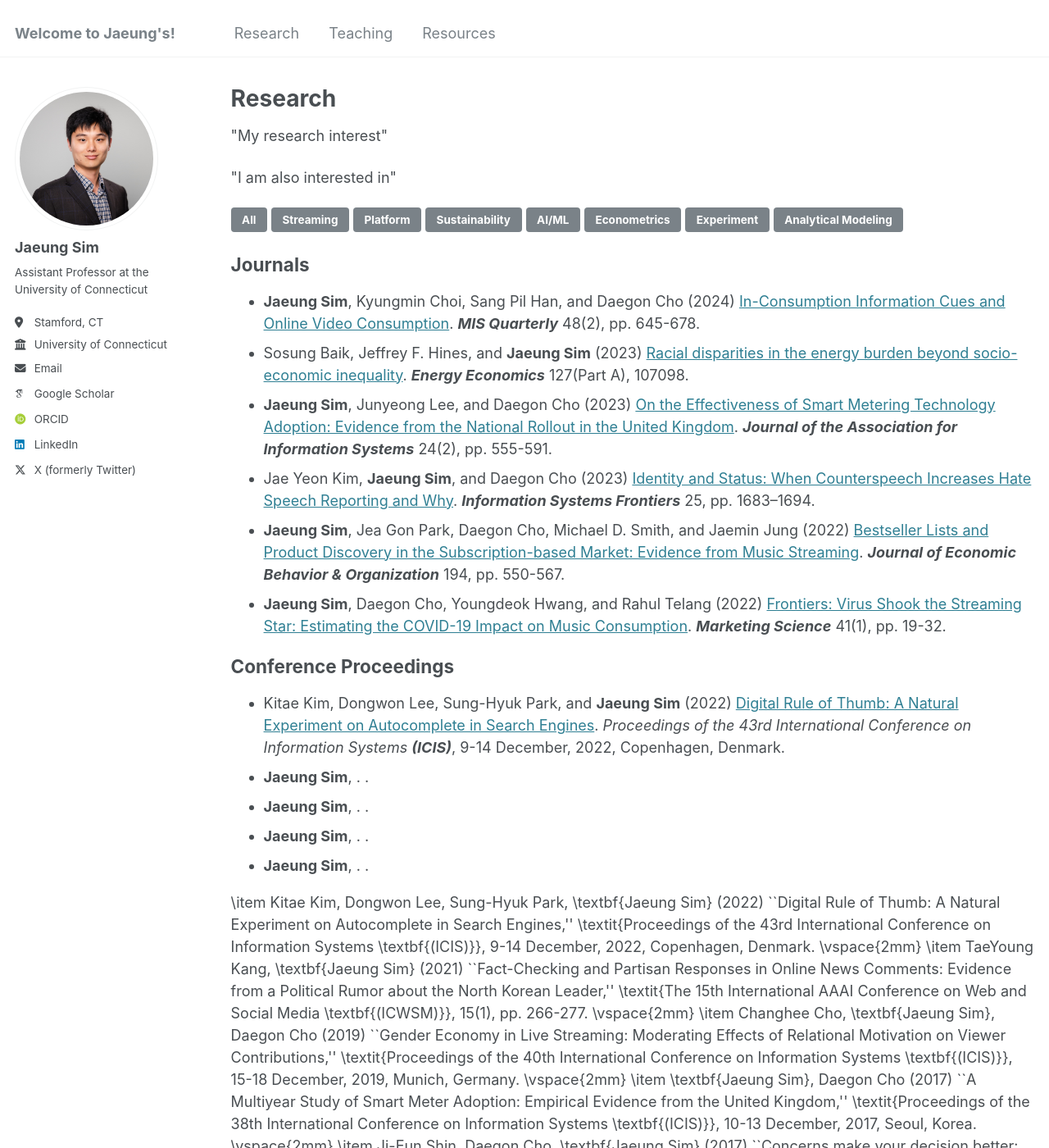
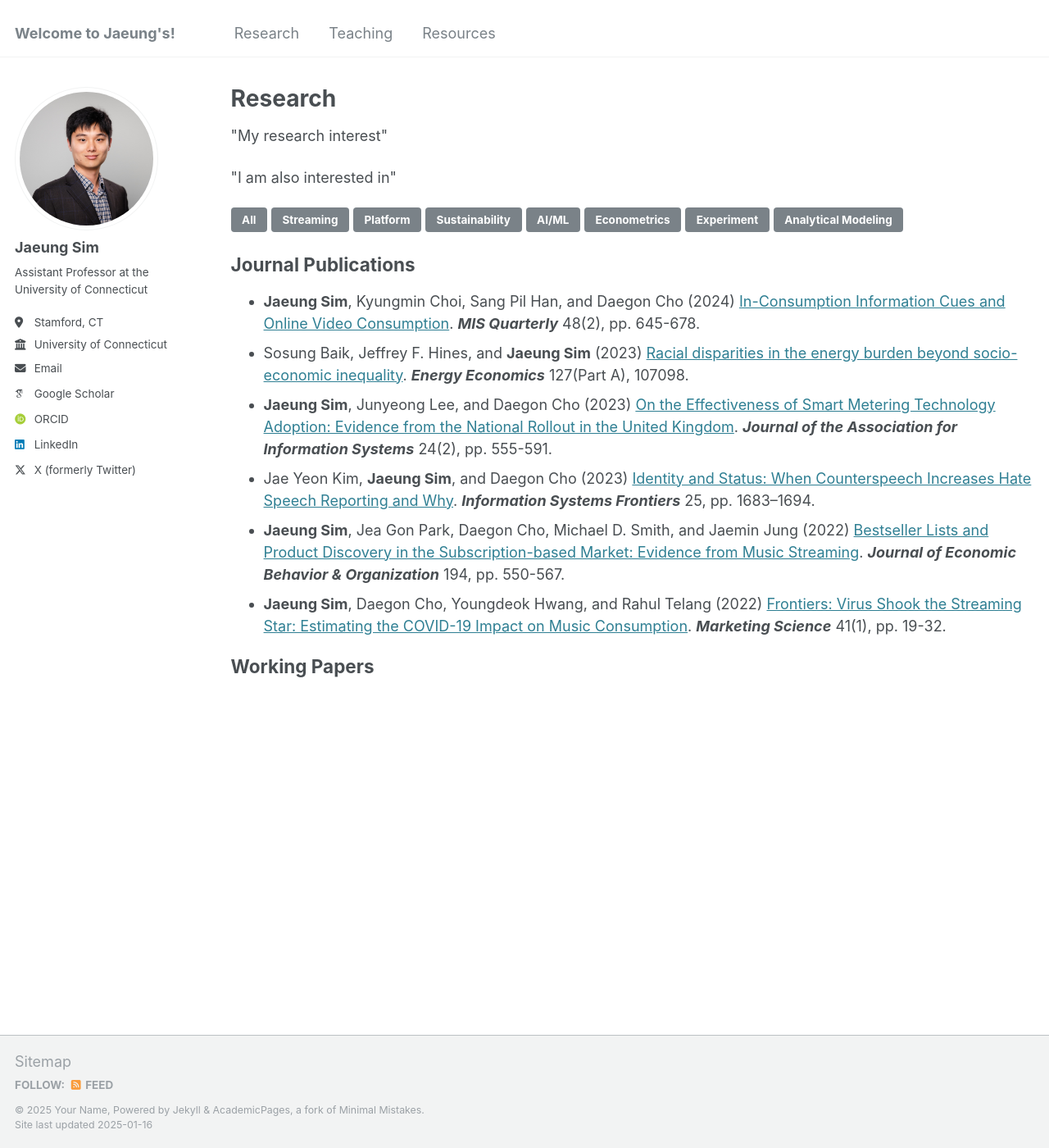
Before and after one commit to jaeungs/jaeungs.github.io, a Jekyll site: the page built from _pages/research.html, in a window 1280 px wide and 1400 px high. Shown: the whole window at 82% size. Built offline with Jekyll 4.4.1, drawn with Linux system fonts in a browser that asks for light colours; some web fonts are replaced; some of the changed text lies outside the part shown.

Commit message:
Update research.html

```diff
--- a/_pages/research.html
+++ b/_pages/research.html
@@ -20,7 +20,7 @@ author_profile: true
 </div>
 
 <div id="journal-publications">
-  <h2 style="margin:1em 0 0 0">Journals</h2>
+  <h2 style="margin:1em 0 0 0">Journal Publications</h2>
 </div>
 
 <ul>
@@ -68,68 +68,6 @@ author_profile: true
   </div>
 </ul>
 
-<div id="conference-proceedings">
-  <h2 style="margin:1em 0 0 0">Conference Proceedings</h2>
-</div>
-<ul>
-  <div class="filterDiv ">
-    <li>
-      Kitae Kim, Dongwon Lee, Sung-Hyuk Park, and <strong>Jaeung Sim</strong> (2022)
-      <a href="https://aisel.aisnet.org/icis2022/digital_commerce/digital_commerce/12/">Digital Rule of Thumb: A Natural Experiment on Autocomplete in Search Engines</a>.
-      <em>Proceedings of the 43rd International Conference on Information Systems <strong>(ICIS)</strong></em>, 9-14 December, 2022, Copenhagen, Denmark.
-    </li>
-  </div>
-  <div class="filterDiv ">
-    <li>
-      <strong>Jaeung Sim</strong>,
-      <a href=""></a>.
-      <strong><em></em></strong> .
-    </li>
-  </div>
-  <div class="filterDiv ">
-    <li>
-      <strong>Jaeung Sim</strong>,
-      <a href=""></a>.
-      <strong><em></em></strong> .
-    </li>
-  </div>
-  <div class="filterDiv ">
-    <li>
-      <strong>Jaeung Sim</strong>,
-      <a href=""></a>.
-      <strong><em></em></strong> .
-    </li>
-  </div>
-  <div class="filterDiv ">
-    <li>
-      <strong>Jaeung Sim</strong>,
-      <a href=""></a>.
-      <strong><em></em></strong> .
-    </li>
-  </div>
-</ul>
-
-
-
-
-
-
-\item Kitae Kim, Dongwon Lee, Sung-Hyuk Park, \textbf{Jaeung Sim} (2022) ``Digital Rule of Thumb: A Natural Experiment on Autocomplete in Search Engines,'' \textit{Proceedings of the 43rd International Conference on Information Systems \textbf{(ICIS)}}, 9-14 December, 2022, Copenhagen, Denmark.
-\vspace{2mm}
-\item TaeYoung Kang, \textbf{Jaeung Sim} (2021) ``Fact-Checking and Partisan Responses in Online News Comments: Evidence from a Political Rumor about the North Korean Leader,'' \textit{The 15th International AAAI Conference on Web and Social Media \textbf{(ICWSM)}}, 15(1), pp. 266-277.
-\vspace{2mm}
-\item Changhee Cho, \textbf{Jaeung Sim}, Daegon Cho (2019) ``Gender Economy in Live Streaming: Moderating Effects of Relational Motivation on Viewer Contributions,'' \textit{Proceedings of the 40th International Conference on Information Systems \textbf{(ICIS)}}, 15-18 December, 2019, Munich, Germany.
-\vspace{2mm}
-\item \textbf{Jaeung Sim}, Daegon Cho (2017) ``A Multiyear Study of Smart Meter Adoption: Empirical Evidence from the United Kingdom,'' \textit{Proceedings of the 38th International Conference on Information Systems \textbf{(ICIS)}}, 10-13 December, 2017, Seoul, Korea.
-\vspace{2mm}
-\item Ji-Eun Shin, Daegon Cho, \textbf{Jaeung Sim} (2017) ``Concerns make your decision better: Privacy perception, increased awareness, and the decision of mobile app installation,'' \textit{Proceedings of the 21st Pacific Asia Conference on Information Systems \textbf{(PACIS)}}, 16-20 July, 2017, Langkawi, Malaysia.
-
-
-
-
-
-
-
 <div id="working-papers">
   <h2 style="margin:1em 0 0 0">Working Papers</h2>
 </div>
```
